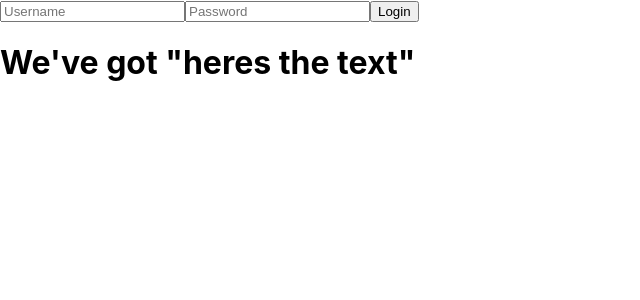
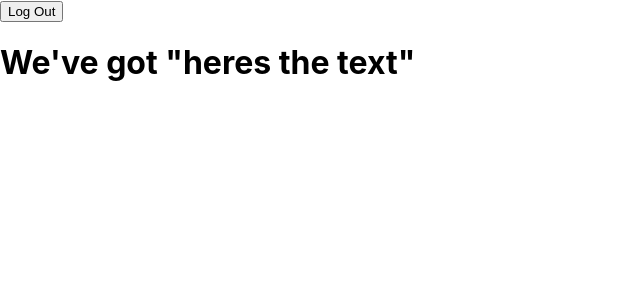
Before and after one commit to graysoftwareconsulting/issue-tracker, a Next.js app in the folder issue-tracker/: page / in a window 1280 px wide. Shown: the top 300 px of the page, without its empty margins (0-640 px from the left). Built offline with nearby package versions, Linux system fonts and the light colour scheme.

Commit message:
login logout functions wired up and firing

```diff
--- a/issue-tracker/components/login.js
+++ b/issue-tracker/components/login.js
@@ -18,21 +18,30 @@ function Login(props){
     this.setState({[e.target.name]:[e.target.value]})
   }
 
-function handleSubmit(e){
+function handleLogin(e){
   e.preventDefault()
-  props.dispatch({type:'LOGIN_UPDATED'})
-  console.log('ping')
-  console.log(props)
+  props.dispatch({type:'LOGGED_IN'})
+  console.log(props,'logged in')
+  return true
 }
+function handleLogout(e){
+  e.preventDefault()
+  props.dispatch({type:'LOGGED_OUT'})
+  return true
+}
+
   return(
     <>
-    {/* <If condition = {loggedIn}>  */}
-    <form onSubmit = {handleSubmit}>
+    <If condition = {!props.loggedIn}>
+    <form onSubmit = {handleLogin}>
       <input name = 'userName' placeholder = 'Username'></input>
       <input name = 'password' placeholder = 'Password'></input>
       <button type = 'submit'> Login</button>
     </form>
-    {/* </If> */}
+    </If>
+    <If condition = {props.loggedIn}>
+      <button onClick={handleLogout}>Log Out</button>
+    </If>
     <h1>We've got {JSON.stringify(props.text)} </h1>
     </>
 
```
